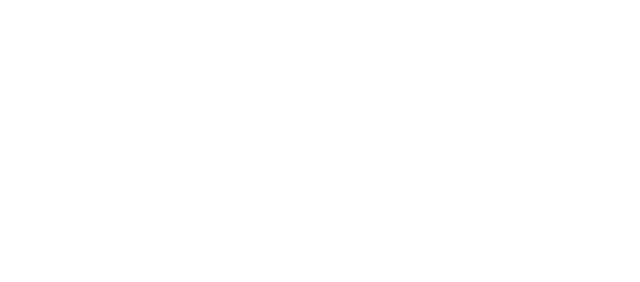
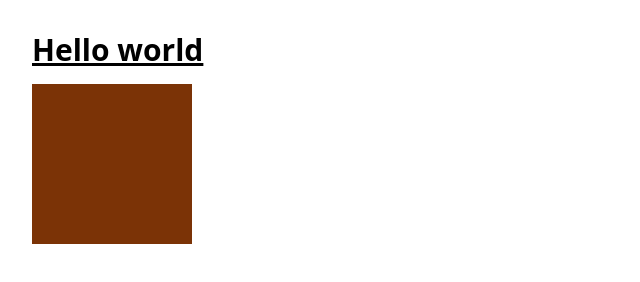
Before and after one commit to maxRwalker24/tailwindv4, a website: page src/index.html in a window 1280 px wide. Shown: the whole page, without its empty margins (0-640 px from the left). Drawn offline with nearby package versions, Linux system fonts and the light colour scheme; files that its build step writes are made by us from their sources.

Commit message:
fix: corrected devcontainer.json

```diff
--- a/src/index.html
+++ b/src/index.html
@@ -7,5 +7,8 @@
   <script defer src="./assets/fontawesome/js/fontawesome.min.js"></script>
   <script defer src="./assets/fontawesome/js/solid.min.js"></script>
 </head>
-<body><div class="bg-amber-600"></div></body>
+<body class="p-8">
+  <h1 class="text-3xl font-bold underline">Hello world</h1>
+  <div class="bg-amber-900 h-40 w-40 mt-4"></div>
+</body>
 </html>
```
Also changed, not shown: .devcontainer/devcontainer.json.
